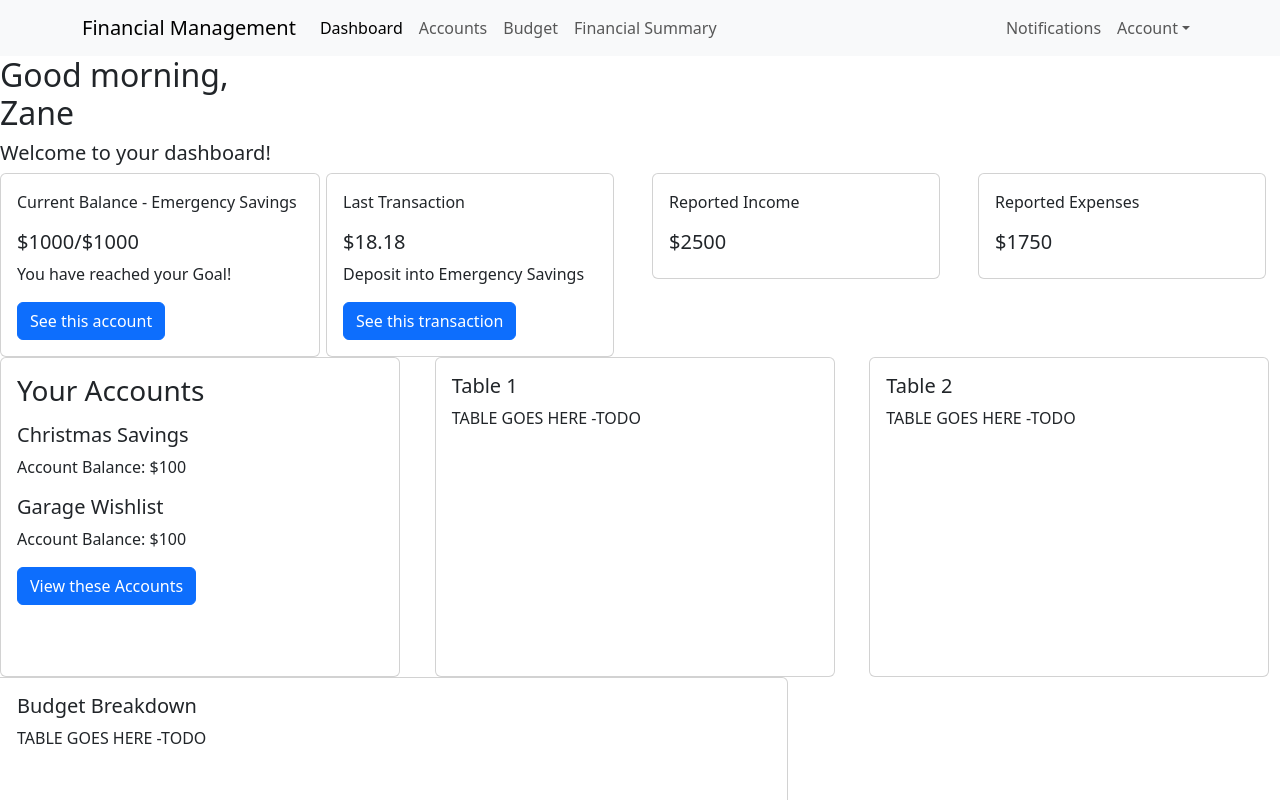
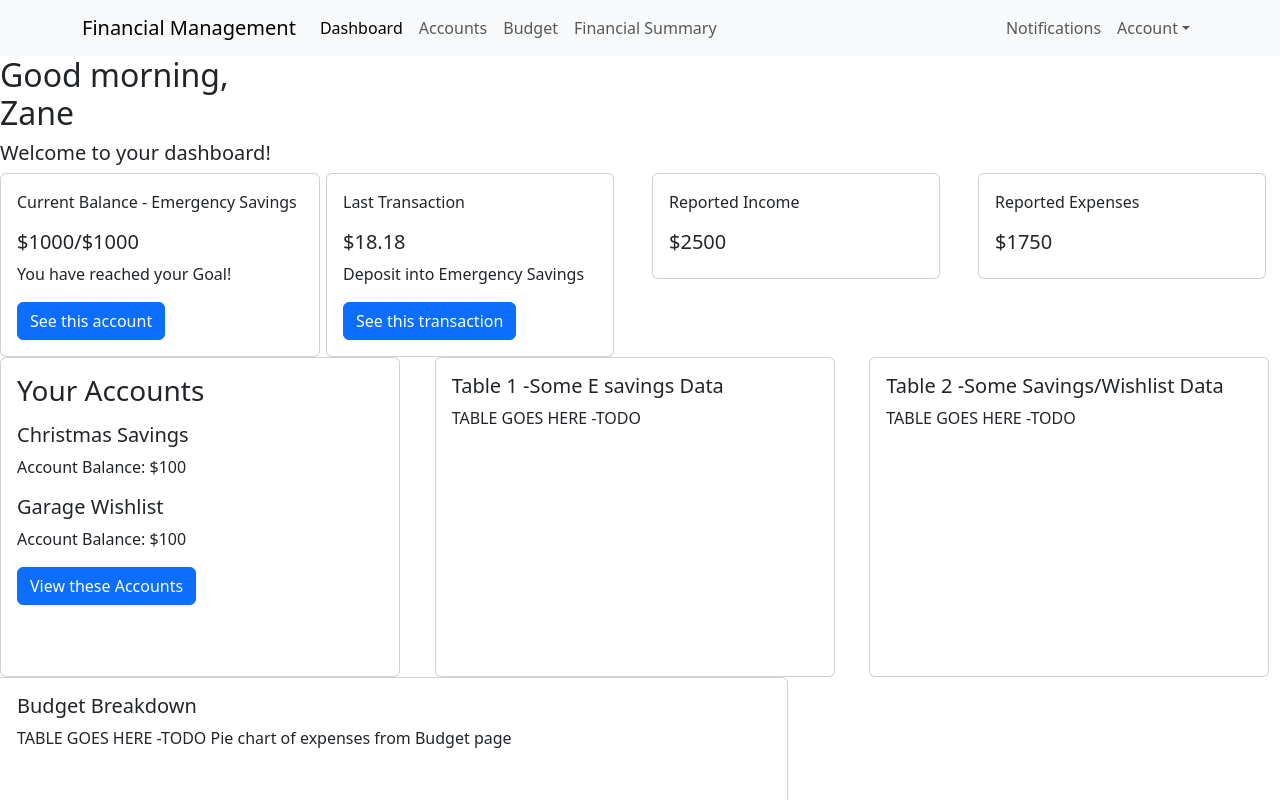
Before and after one commit to ZaneD03/stackunderflow, a React (Create React App) app: page /dashboard in a window 1280 px wide. Shown: the top 800 px of the page. Built offline with nearby package versions, Linux system fonts and the light colour scheme.

Commit message:
small changes in text fields

```diff
--- a/src/pages/Dashboard.js
+++ b/src/pages/Dashboard.js
@@ -114,7 +114,7 @@ function Dashboard(){
                 <Col md={4}>
                     <Card style={{ width: '25rem',height: '20rem' }}>
                     <Card.Body>
-                        <Card.Title>Table 1</Card.Title>
+                        <Card.Title>Table 1 -Some E savings Data</Card.Title>
                         <Card.Text>TABLE GOES HERE -TODO</Card.Text>
                     </Card.Body>
                     </Card>
@@ -124,7 +124,7 @@ function Dashboard(){
                     <Card style={{ width: '50rem',height: '20rem' }}>
                         <Card.Body>
                             <Card.Title>Budget Breakdown</Card.Title>
-                            <Card.Text>TABLE GOES HERE -TODO</Card.Text>
+                            <Card.Text>TABLE GOES HERE -TODO Pie chart of expenses from Budget page</Card.Text>
                         </Card.Body>
                     </Card>
                 </Col>
@@ -212,7 +212,7 @@ function Dashboard(){
                 <Col md={4}>
                     <Card style={{ width: '25rem',height: '20rem' }}>
                     <Card.Body>
-                        <Card.Title>Table 1</Card.Title>
+                        <Card.Title>Table 1 -Some E savings Data</Card.Title>
                         <Card.Text>TABLE GOES HERE -TODO</Card.Text>
                     </Card.Body>
                     </Card>
@@ -221,7 +221,7 @@ function Dashboard(){
                 <Col md={4}>
                     <Card style={{ width: '25rem',height: '20rem' }}>
                     <Card.Body>
-                        <Card.Title>Table 2</Card.Title>
+                        <Card.Title>Table 2 -Some Savings/Wishlist Data</Card.Title>
                         <Card.Text>TABLE GOES HERE -TODO</Card.Text>
                     </Card.Body>
                     </Card>
@@ -232,7 +232,7 @@ function Dashboard(){
                 <Card style={{ width: '50rem',height: '20rem' }}>
                     <Card.Body>
                         <Card.Title>Budget Breakdown</Card.Title>
-                        <Card.Text>TABLE GOES HERE -TODO</Card.Text>
+                        <Card.Text>TABLE GOES HERE -TODO Pie chart of expenses from Budget page</Card.Text>
                     </Card.Body>
                 </Card>
             </Row>
--- a/src/pages/FinancialSummary.js
+++ b/src/pages/FinancialSummary.js
@@ -27,7 +27,7 @@ export default function FinancialSummary() {
       <AppHeader />
       <main className="summary-content">
         <header className="summary-heading">
-          <div><p className="summary-eyebrow">YOUR FINANCIAL PICTURE</p><h1>Account Summary</h1><p>Review your transactions by month.</p></div>
+          <div><h1>Account Summary</h1><p>Review your transactions by month.</p></div>
           <div><label htmlFor="summary-month">Activity month</label><select id="summary-month" value={month} onChange={(event) => { setMonth(event.target.value); setShowAll(false); }}>
             <option value="2026-10">October 2026</option><option value="2026-09">September 2026</option><option value="2026-08">August 2026</option>
           </select></div>
```
